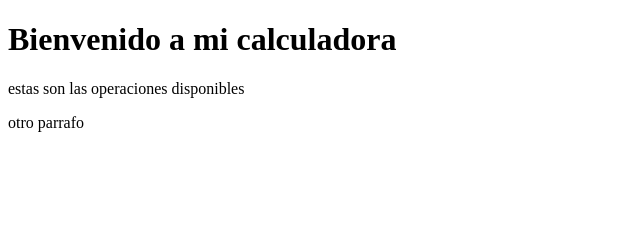
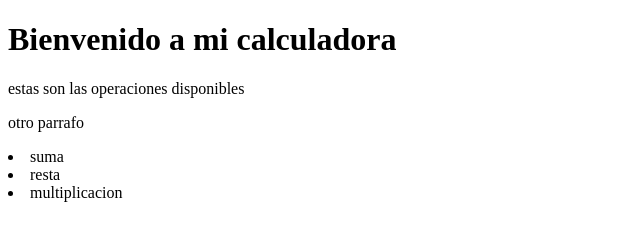
Before and after one commit to fVenzor/operaciones_basicas, a plain HTML site: page index.html in a window 1280 px wide. Shown: the whole page, without its empty margins (0-640 px from the left). Drawn offline with Linux system fonts and the light colour scheme.

Commit message:
lista de opciones a elegir

```diff
--- a/index.html
+++ b/index.html
@@ -9,5 +9,12 @@
     <h1>Bienvenido a mi calculadora</h1>
     <p>estas son las operaciones  disponibles</p>
     <p>otro parrafo</p>
+    <il>
+        <li>suma</li>
+        <li>resta</li>
+        <li>multiplicacion</li>
+    </il>
+
+
 </body>
 </html>
```
